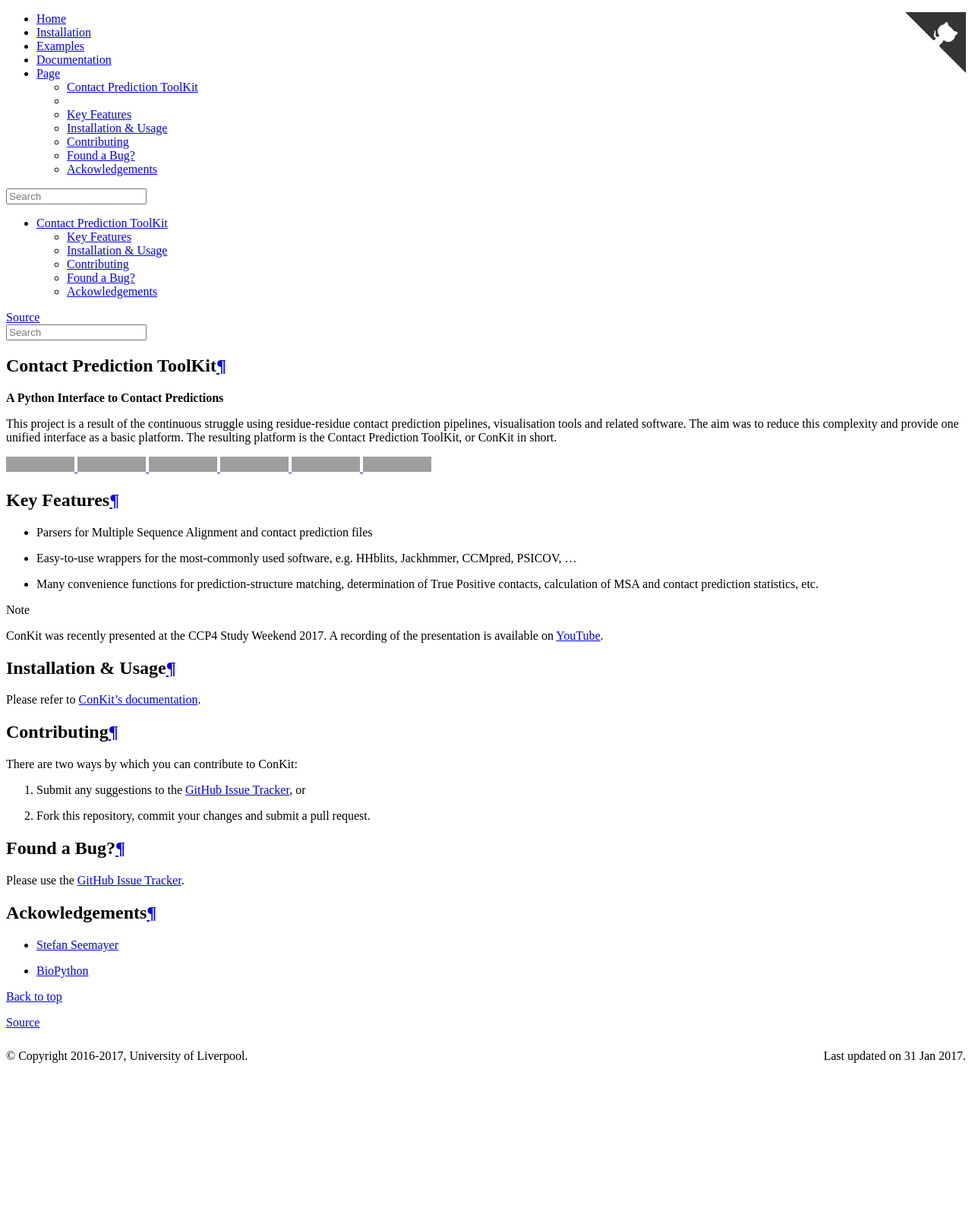
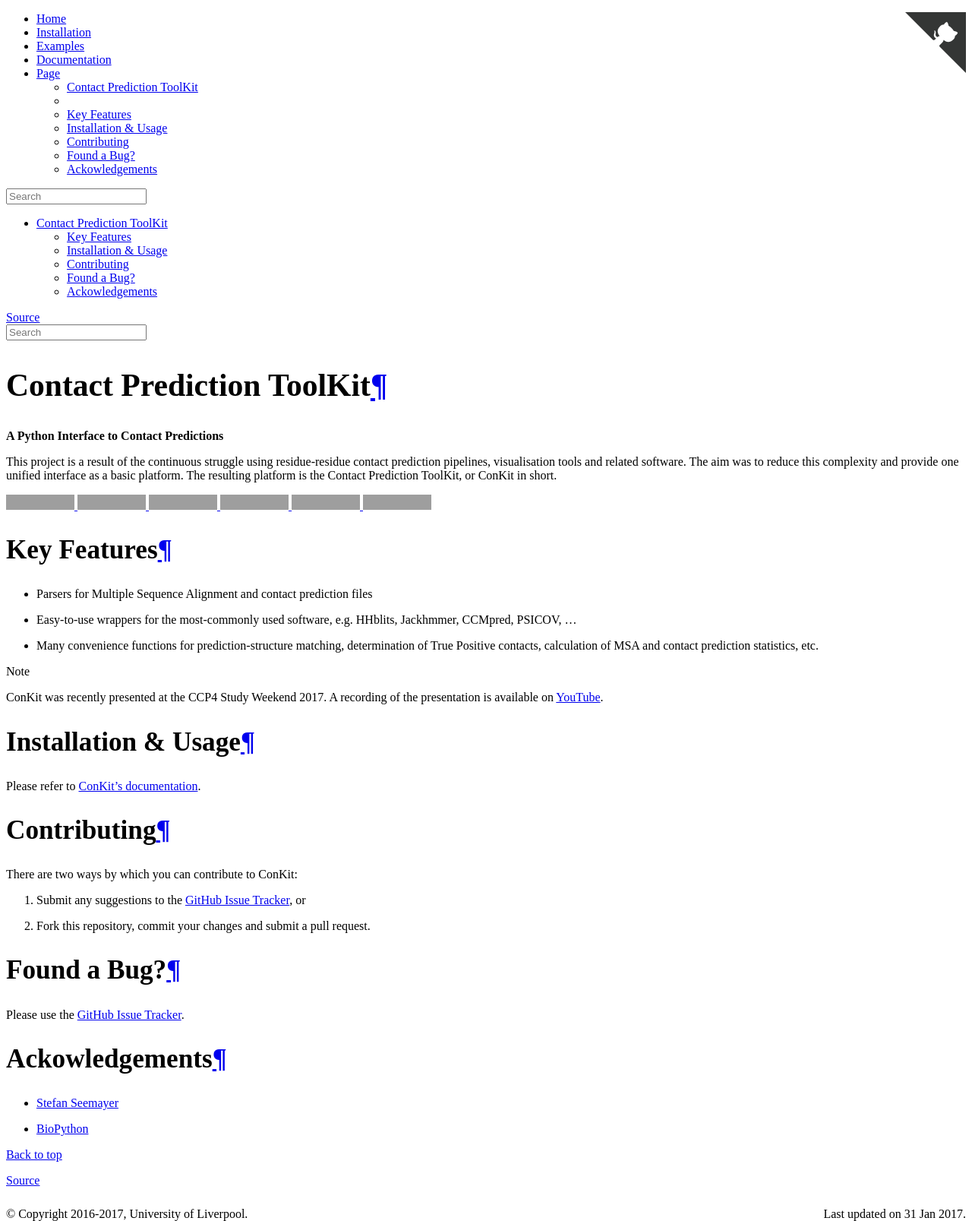
Before and after one commit to rigdenlab/conkit, a Sphinx documentation site: the page built from docs/index.rst, in a window 1280 px wide. Shown: the whole page at 76% size. Built offline with Sphinx 7.4.7, drawn with Linux system fonts in a browser that asks for light colours; before the commit the page ends 1399 px from its top, so only the background shows below that; grey boxes are pictures that could not be loaded.

Commit message:
Header fonts changed

```diff
--- a/docs/_static/custom.css
+++ b/docs/_static/custom.css
@@ -10,3 +10,19 @@
 dd {
     margin-left: 30px !important;
 }
+
+h1 {
+    font-size: 2.6em !important;
+}
+h2 {
+    font-size: 2.2em !important;
+}
+h3 {
+    font-size: 2.0em !important;
+}
+h4 {
+    font-size: 1.6em !important;
+}
+h5 {
+    font-size: 1.2em !important;
+}
```
